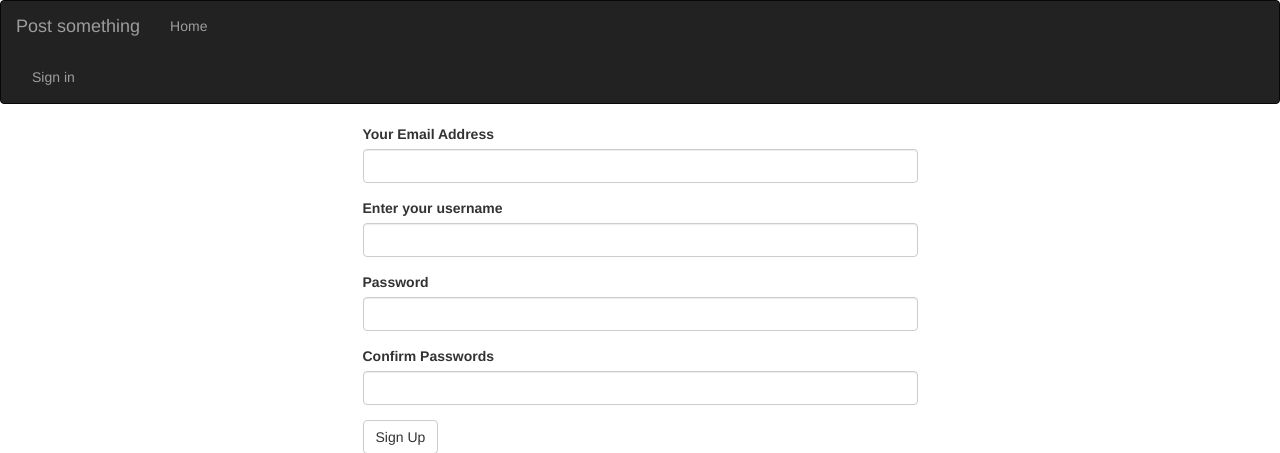
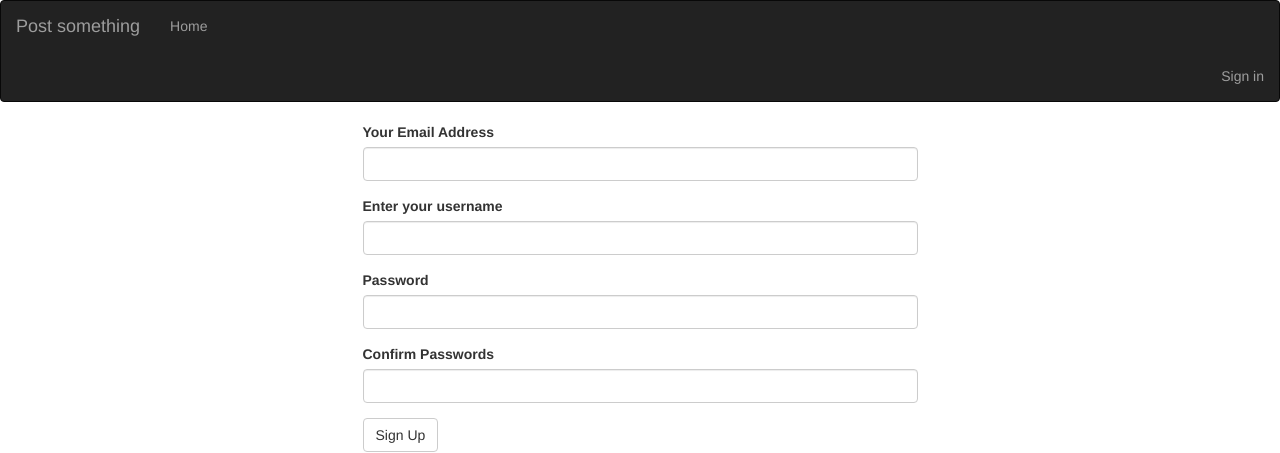
Before and after one commit to Kibet1816/Pitch-platform, a Flask app: page /authenticate/register in a window 1280 px wide. Shown: the top 453 px of the page. Run offline with Flask 2, Linux system fonts and the light colour scheme; some libraries are stand-ins or nearby versions.

Commit message:
Add link to the navbar to direct user to the profile page

```diff
--- a/app/templates/navbar.html
+++ b/app/templates/navbar.html
@@ -20,13 +20,13 @@
                 <ul class="nav navbar-nav">
                     <li><a href="/">Home</a></li>
                 </div>
-            <ul class="nav navbar-nav navbar right" >
+                <ul class="nav navbar-nav navbar-right">
                     {% if current_user.is_authenticated %}
                     <li><a href="{{url_for('main.profile',uname=current_user.username)}}">Profile</a></li>
                     <li><a href="{{url_for('auth.logout')}}">Sign out</a></li>
-              {%else%}
+                    {% else %}
                     <li><a href="{{url_for('auth.login')}}">Sign in</a></li>
-              {% endif %}
+                    {%endif%}
                 </ul>
 
             </div>
```
Lines whose indentation alone changed are shown as unchanged.
